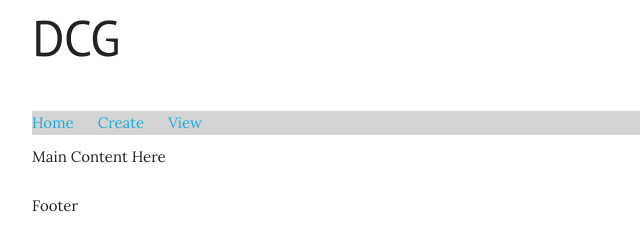
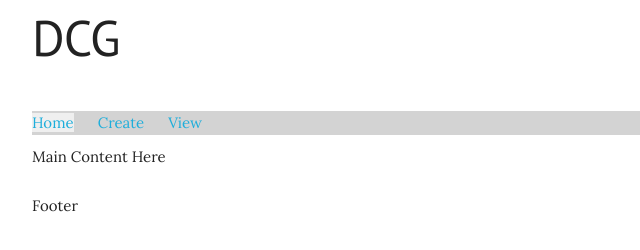
Before and after one commit to nickuhn/dream_car_garage, a website: page public/index.html in a window 1280 px wide. Shown: the full height of the page, 128-768 px from the left. Drawn offline with nearby package versions, Linux system fonts and the light colour scheme.

Commit message:
Added active class and css attributes to nav

```diff
--- a/public/app.css
+++ b/public/app.css
@@ -26,6 +26,10 @@
   background: #EFEFEF;
 }
 
+.active {
+  background: #EFEFEF;
+}
+
 ul {
   margin: 10px auto;
   background: lightgray;
--- a/public/app.js
+++ b/public/app.js
@@ -38,5 +38,4 @@
     };
   }
 
-
 });
--- a/public/index.html
+++ b/public/index.html
@@ -20,8 +20,8 @@
       </div>
       <nav id="mainNav" class="fourteen columns">
         <ul>
-          <li><a href="">Home</a></li>
-          <li><a href="">Create</a></li>
+          <li><a href="index.html" class='active'>Home</a></li>
+          <li><a href="create.html">Create</a></li>
           <li><a href="view.html">View</a></li>
         </ul>
       </nav>
```
